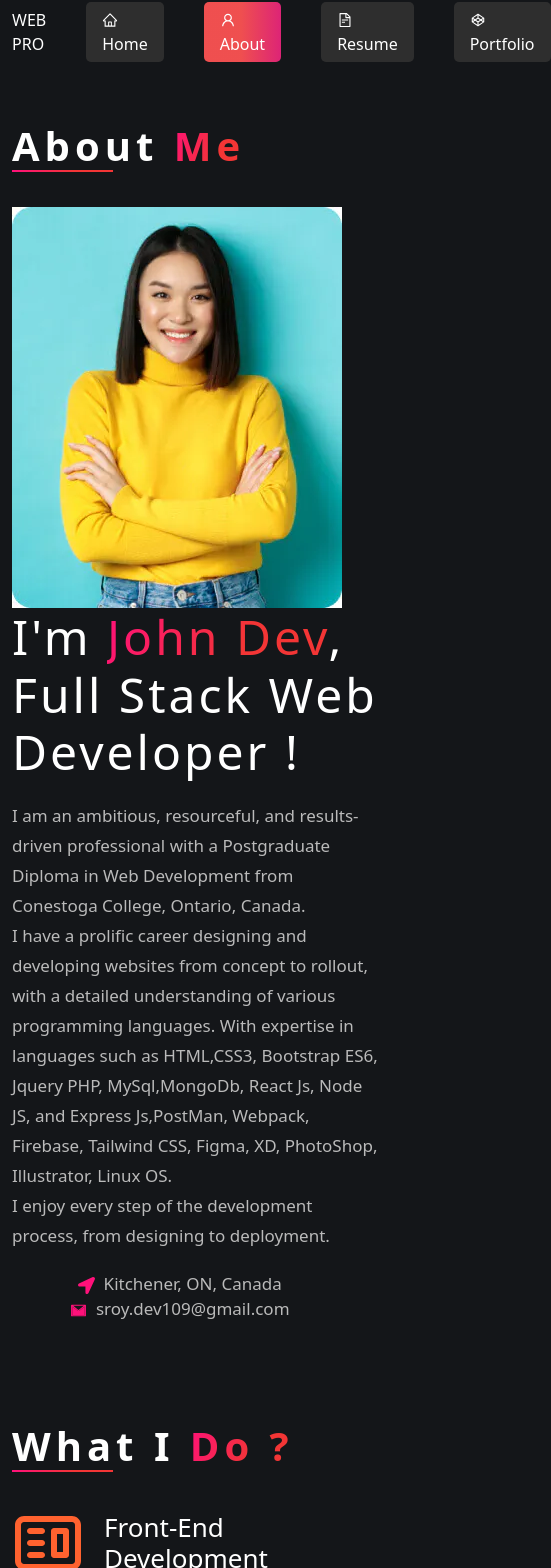
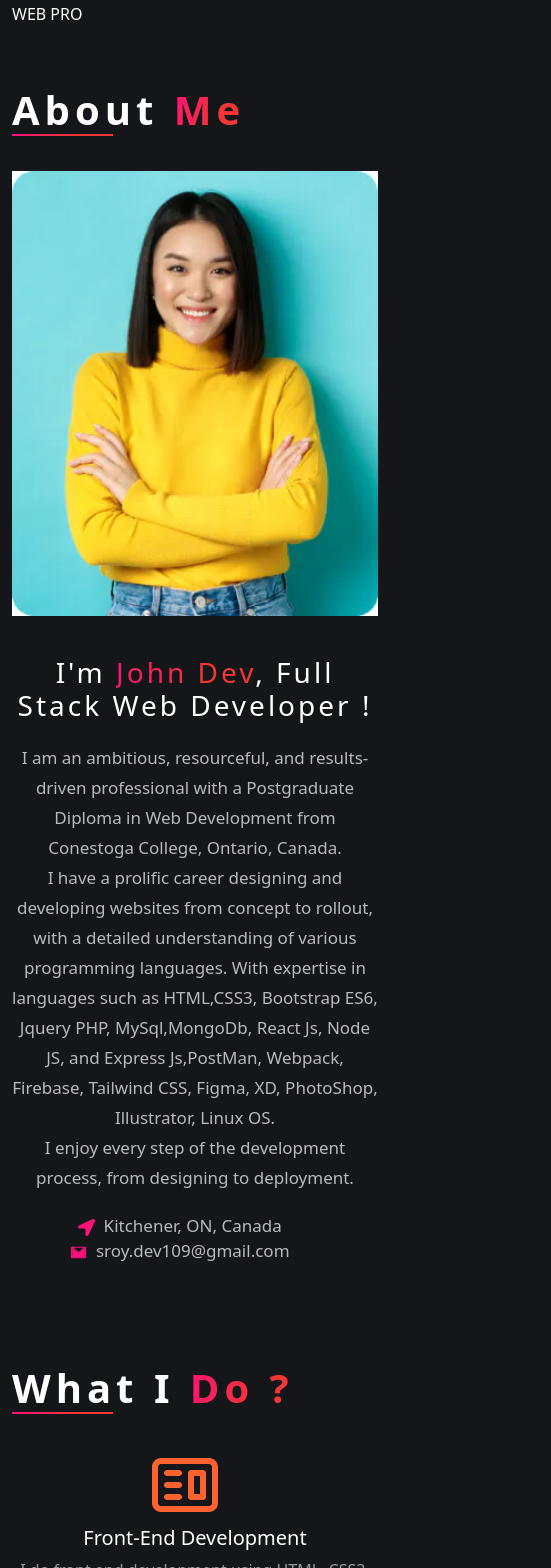
Before and after one commit to sagar-roy109/portFolio, a React (Create React App) app: page /about in a window 390 px wide. Shown: the part 8-1576 px from the top of the page, 551 px wide, since content can reach past the window. Built offline with nearby package versions, Linux system fonts and the light colour scheme.

Commit message:
Mobile designed fixed

```diff
--- a/src/components/AboutComponent.jsx
+++ b/src/components/AboutComponent.jsx
@@ -9,7 +9,7 @@ function AboutComponent() {
   return (
     <>
 
-      <div className="container">
+      <div className="container about__page">
 
 			<div className="page-title">
 				<h2>About <span className='textColor'>me</span></h2>
--- a/src/components/EducationComponent.jsx
+++ b/src/components/EducationComponent.jsx
@@ -24,7 +24,7 @@ const EducationComponent = () => {
 				<h2>Edu<span className='textColor'>cation</span></h2>
 			</div>
 			</div>
-			<div className="container">
+			<div className="container education">
 				<div className="row">
 
 					{
--- a/src/components/JobListComponent.jsx
+++ b/src/components/JobListComponent.jsx
@@ -5,7 +5,8 @@ const JobListComponent = (props) => {
 
 	return (
 		<>
-		<div className="col-md-12 jobs">
+		<div className="col-md-12">
+							<div className="jobs">
 							<div className="job-info">
 								<h2>{job.job}</h2>
 								<p>{job.location}</p>
@@ -15,6 +16,7 @@ const JobListComponent = (props) => {
 								<h2>{job.company}</h2>
 								<p dangerouslySetInnerHTML={ {__html: job.desc} }/>
 							</div>
+							</div>
 					</div>
 		</>
 	)
--- a/src/css/About.css
+++ b/src/css/About.css
@@ -30,3 +30,45 @@ ul.about-location {
 	margin-right: 4px;
 
 }
+
+
+/*** MOBILE **/
+
+/** ABOUT PAGE **/
+
+@media all and (max-width:1000px){
+	.about__page .row{
+			display: block;
+	}
+
+	.about__page .row>div{
+			width: 100% !important;
+	}
+
+	.about__page img{
+			width: 100%;
+	}
+
+	.about__page .portfolio-details{
+			margin-top: 40px;
+			text-align: center;
+	}
+	.portfolio-details h2 {
+	font-size: 40px;
+
+}
+}
+
+
+@media all and (max-width:768px){
+	.portfolio-details h2 {
+	font-size: 28px;
+}
+	.work-content h6 {
+	font-size: 20px;
+}
+	.work {
+	 display: block;
+	text-align: center;
+}
+}
--- a/src/css/Education.css
+++ b/src/css/Education.css
@@ -72,3 +72,38 @@ margin: 10px 0;
 	font-style: italic;
 
 }
+
+
+
+/** MOBILE **/
+@media all and (max-width:1000px){
+	.education .row {
+display: block;
+}
+	.education .row >div{
+			width: 100%;
+			margin-top: 20px;
+	}
+	.job-details {
+	width: 65%;
+}
+	.job-info {
+	width: 35%;
+}
+}
+
+@media all and (max-width:992px){
+	.jobs{
+		display: block;
+	}
+	.job-details::before {
+	display: none;
+}
+	.job-details{
+			width: 100%;
+			margin-top: 20px
+	}
+	.job-info{
+			width: 100%;
+	}
+}
--- a/src/css/Header.css
+++ b/src/css/Header.css
@@ -36,3 +36,16 @@ nav{
 .nav__menu a.active {
 	background: linear-gradient(90deg, rgba(250,82,82,0.9514399509803921) 48%, rgba(221,36,118,1) 100%);
 }
+
+
+/*** MOBILE DESIGN **/
+
+/** HEADER **/
+
+@media all and (max-width: 1000px){
+	.nav__menu{
+			display: none;
+	}
+
+
+}
--- a/src/css/Home.css
+++ b/src/css/Home.css
@@ -4,7 +4,7 @@
 	display: flex;
 	justify-content: center;
 	align-items: center;
-	height: 100vh;
+	min-height: 100vh;
 }
 
 .home__wrapper h1 {
@@ -26,6 +26,7 @@
 	margin: auto;
 	font-size: 18px;
 	padding: 15px 0;
+	color: #bababa ;
 }
 
 .home__wrapper ul.icons {
@@ -33,6 +34,7 @@
 	padding: 0;
 	text-align: center;
 	margin: 15px 0;
+
 }
 .home__wrapper li {
 	display: inline-block;
@@ -57,3 +59,29 @@
 	text-align: center;
 	margin-top: 25px;
 }
+
+/** MOBILE **/
+
+@media all and (max-width: 1000px){
+
+	.home__wrapper .home__desc {
+	 width: 80%;
+
+}
+
+}
+
+@media all and (max-width: 768px){
+.home__wrapper .home__desc {
+	 width: 100%;
+	 font-size:17px;
+
+}
+	.home__wrapper h1 {
+	font-size: 50px;
+
+}
+	.home__wrapper h3 {
+	 font-size: 20px !important;
+}
+}
```
